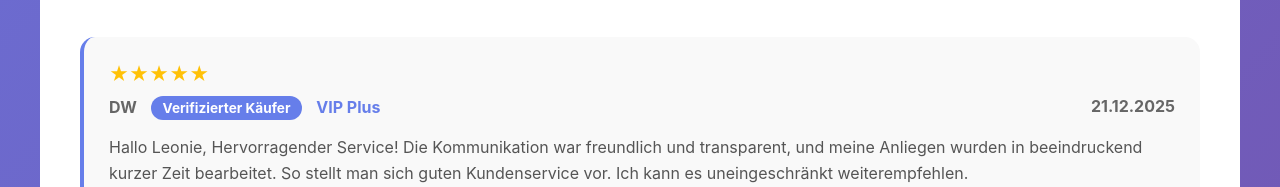
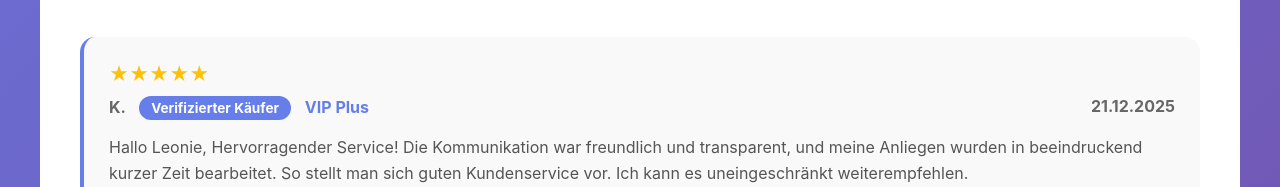
Before and after one commit to ownedbymeinterstellar-eng/ownedbymeinterstellar-eng.github.io, a plain HTML site: page index.html in a window 1280 px wide. Shown: the part 1690-1877 px from the top of the page. Drawn offline with Linux system fonts and the light colour scheme.

Commit message:
Update index.html

```diff
--- a/index.html
+++ b/index.html
@@ -363,7 +363,7 @@
                 <div class="stars">★★★★★</div>
                 <div class="review-header">
                     <div>
-                        <span style="font-weight: bold;">DW</span>
+                        <span style="font-weight: bold;">K.</span>
                         <span class="badge">Verifizierter Käufer</span>
                         <span style="margin-left: 10px; color: #667eea;">VIP Plus </span>
                     </div>
```
